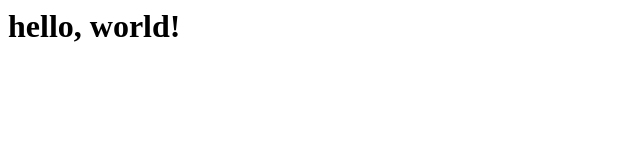
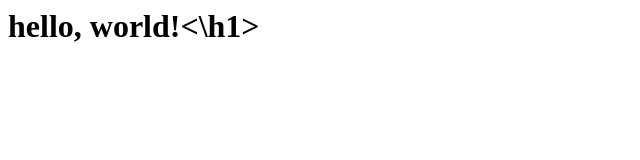
Before and after one commit to Benny1993/bguC, a plain HTML site: page index.html in a window 1280 px wide. Shown: the whole page, without its empty margins (0-640 px from the left). Drawn offline with Linux system fonts and the light colour scheme.

Commit message:
Update index.html

```diff
--- a/index.html
+++ b/index.html
@@ -1 +1 @@
-<h1>hello, world!</h1>
+<h1>hello, world!<\h1>
```
